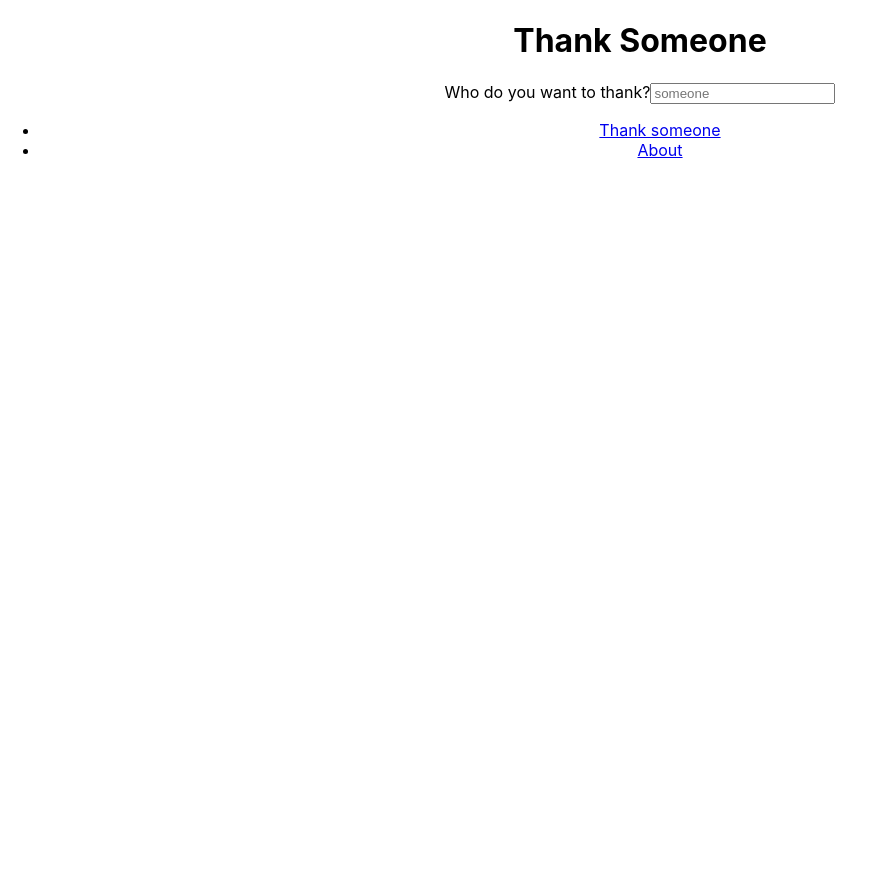
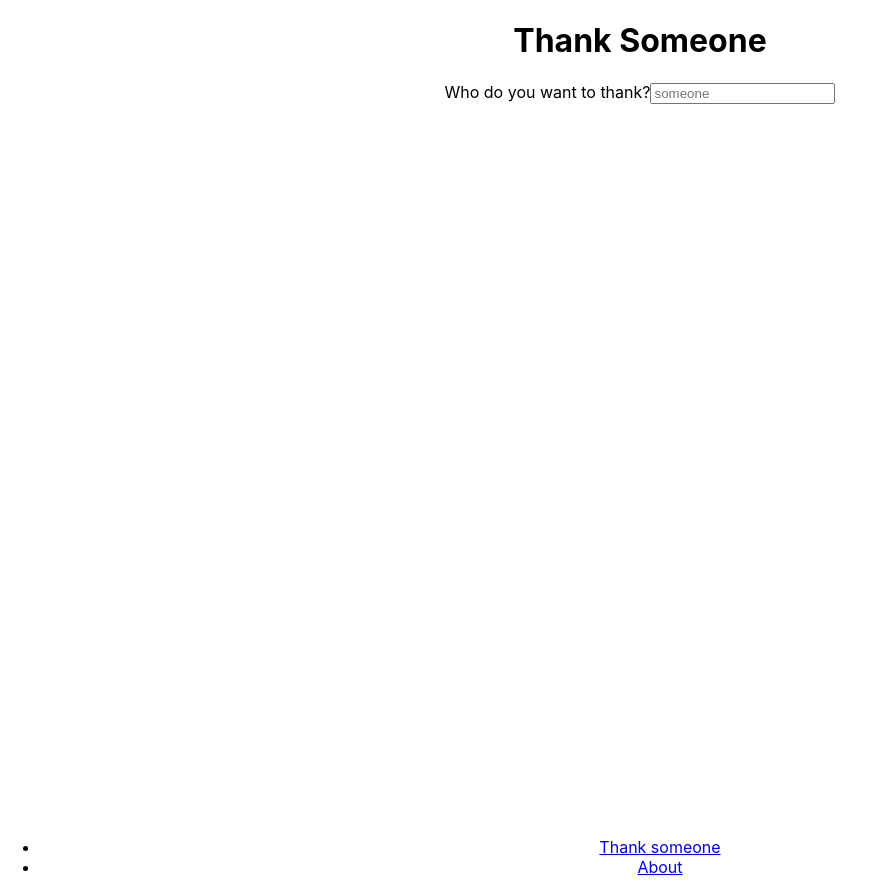
Before and after one commit to linedotstar/coolthx, a React (Create React App) app: page / in a window 1280 px wide. Shown: the whole page, without its empty margins (0-875 px from the left). Before the commit the page ends 800 px from the top, so only its background shows below. Built offline with nearby package versions, Linux system fonts and the light colour scheme.

Commit message:
start styling the layout

```diff
--- a/src/App.css
+++ b/src/App.css
@@ -1,11 +1,15 @@
-.App {
+.layout {
   text-align: center;
 }
 
-.App-header {
+.header {
 
 }
 
-.App-link {
-  color: #61dafb;
+.main {
+  min-height: 100vh;
 }
+
+.footer {
+
+}
--- a/src/App.js
+++ b/src/App.js
@@ -11,9 +11,9 @@ import './App.css';
 
 function App() {
   return (
-    <div className="App">
+    <div className="layout">
       <Router>
-        <header className="App-header">
+        <header className="header">
 
         </header>
 
@@ -33,7 +33,7 @@ function App() {
           </Switch>
         </div>
 
-        <footer>
+        <footer className='footer'>
           <nav>
             <ul>
               <li>
```
